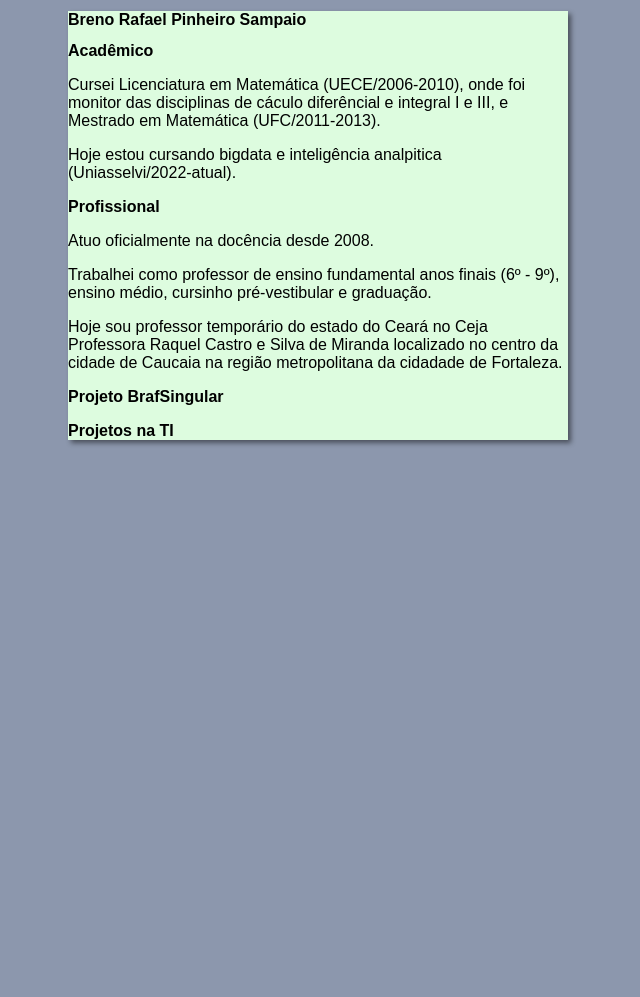
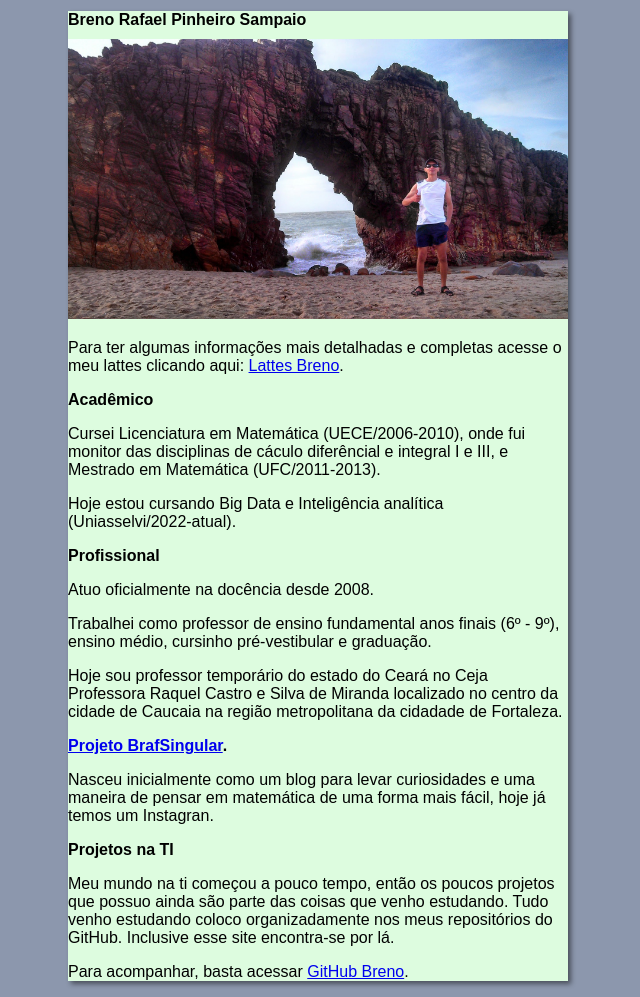
Before and after one commit to Brafps/Home-Page, a plain HTML site: page index.html in a window 1280 px wide. Shown: the whole page, without its empty margins (322-962 px from the left). Before the commit the page ends 800 px from the top, so only its background shows below. Drawn offline with Linux system fonts and the light colour scheme.

Commit message:
segunda atualização

```diff
--- a/estilos/style.css
+++ b/estilos/style.css
@@ -14,3 +14,7 @@ main {
     margin: auto;
     box-shadow: 3px 3px 5px rgba(0, 0, 0, 0.473);
 }
+
+img.centro {
+    float: center;
+}
--- a/index.html
+++ b/index.html
@@ -11,13 +11,18 @@
     <main>
         <header>
             <h1>Breno Rafael Pinheiro Sampaio</h1>
+            <img src="Imagens/IMG_20141028_165019_094.jpg"  height="280px" width="500px" alt="Breno Rafael Pinheiro Sampaio">
+            <p> Para ter algumas informações mais detalhadas e completas acesse o meu lattes clicando aqui: <a href="http://lattes.cnpq.br/4272610112346656">Lattes Breno</a>.<br>
 
+
+
+            </p>
         </header>
         <article>
             <h2>Acadêmico</h2>
-            <p>Cursei Licenciatura em Matemática (UECE/2006-2010), onde foi monitor das disciplinas de cáculo diferêncial e integral I e III, e Mestrado em Matemática (UFC/2011-2013).
+            <p>Cursei Licenciatura em Matemática (UECE/2006-2010), onde fui monitor das disciplinas de cáculo diferêncial e integral I e III, e Mestrado em Matemática (UFC/2011-2013).
             </p>
-            <p>Hoje estou cursando bigdata e inteligência analpitica (Uniasselvi/2022-atual).</p>
+            <p>Hoje estou cursando Big Data e Inteligência analítica (Uniasselvi/2022-atual).</p>
         </article>
         <article>
             <h2>Profissional</h2>
@@ -30,12 +35,19 @@
 
         </article>
         <article>
-            <h2>Projeto BrafSingular</h2>
-            <p></p>
+            <h2><a href="https://linktr.ee/Brafsingular">Projeto BrafSingular</a>.<br>
+                </h2>
+            <p>Nasceu inicialmente como um blog para levar curiosidades e uma maneira de pensar em matemática de uma forma mais fácil, hoje já temos um Instagran.</p>
         </article>
         <article>
             <h2>Projetos na TI</h2>
-            <p></p>
+            <p>Meu mundo na ti começou a pouco tempo, então os poucos projetos que possuo ainda são parte das coisas que venho estudando. Tudo venho estudando coloco organizadamente nos meus repositórios do GitHub. Inclusive esse site encontra-se por lá.
+            </p>
+            <p>
+                Para acompanhar, basta acessar <a href="https://github.com/Brafps">GitHub Breno</a>.<br>
+            </p>
+
+
         </article>
     </main>
 </body>
```
